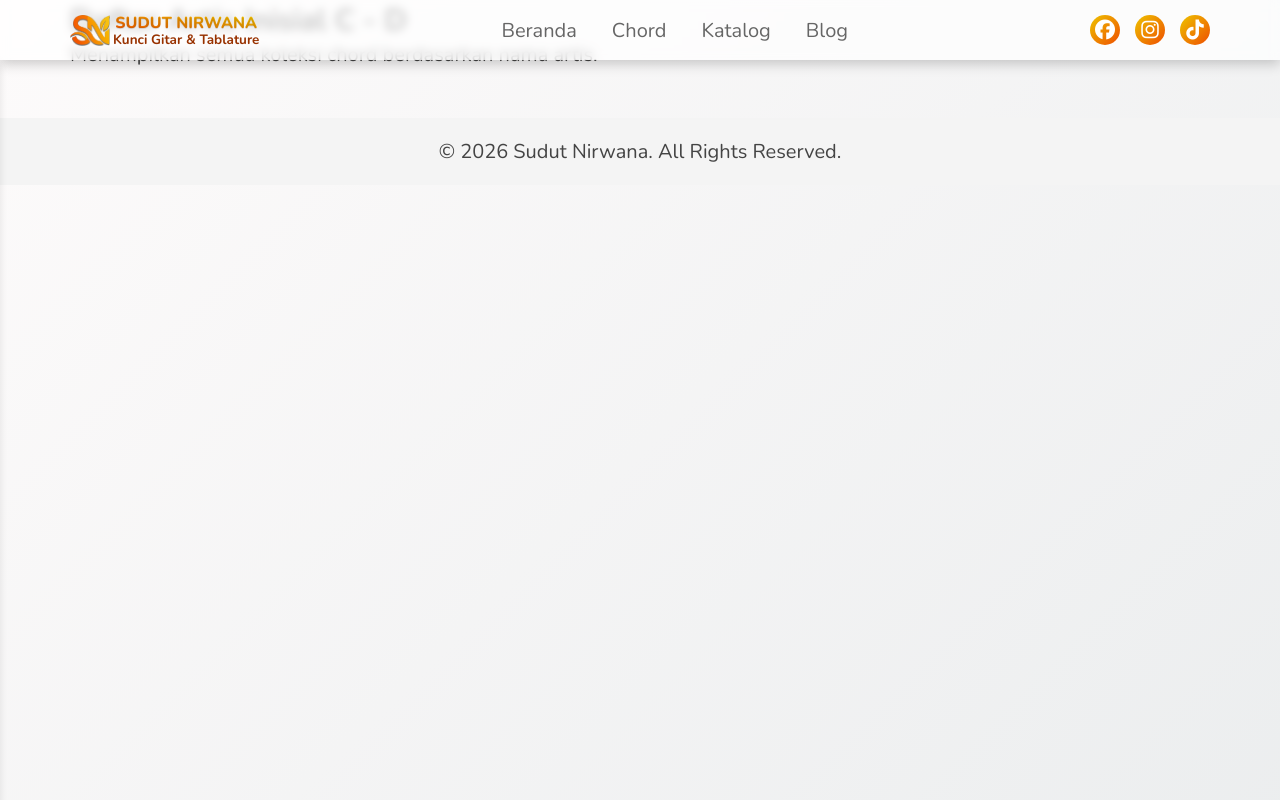
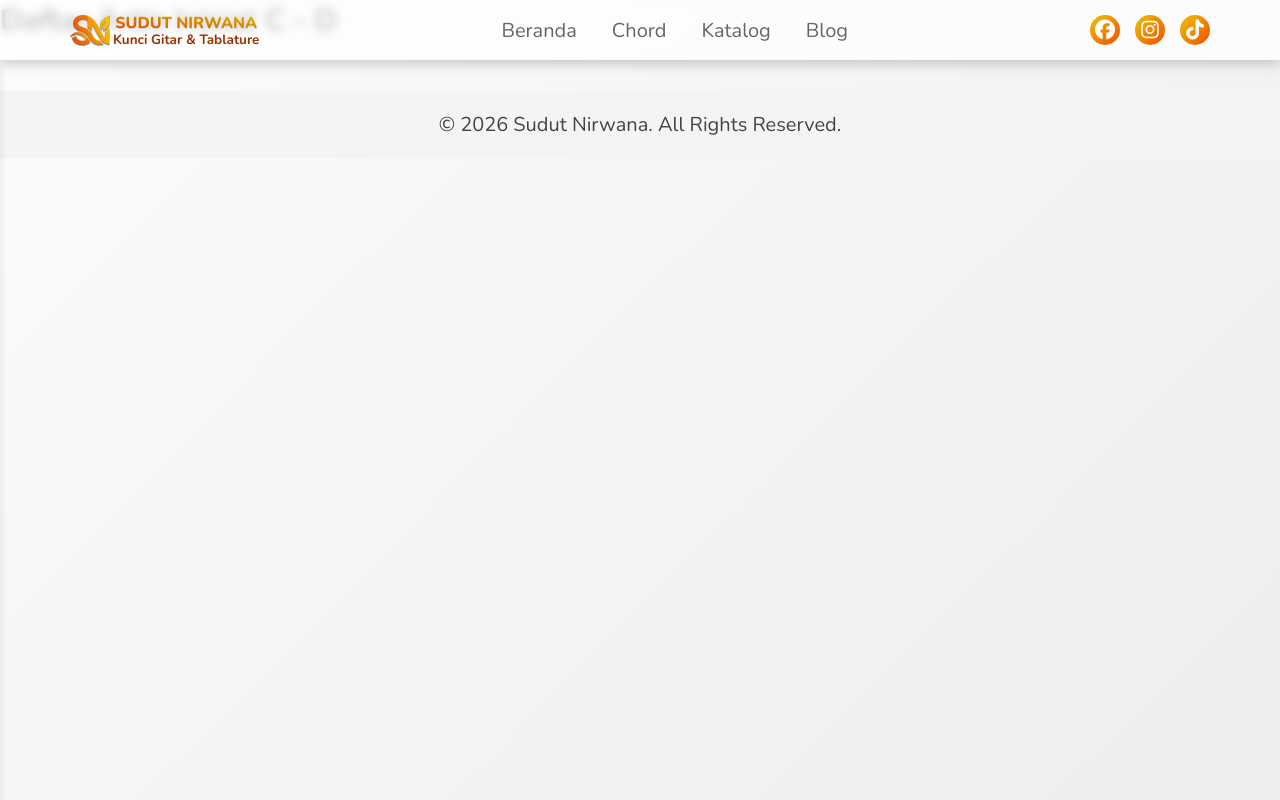
Before and after one commit to sudut-nirwana/sudut-nirwana-main, a Jekyll site: the page built from artis/c-d.md, in a window 1280 px wide. Shown: the top 800 px of the page. Built offline with Jekyll 4.4.1, drawn with Linux system fonts in a browser that asks for light colours.

Commit message:
Update c-d.md

```diff
--- a/artis/c-d.md
+++ b/artis/c-d.md
@@ -1,28 +1,5 @@
 ---
-layout: default
-title: "Chord Gitar Artis C - D"
+layout: daftar-artis
+title: "C - D"
 permalink: /artis/c-d/
 ---
-<link rel="stylesheet" href="{{ '/assets/css/chord-style.css' | relative_url }}">
-<div class="container alphabet-page">
-  <div class="section-header">
-    <h2 class="reveal up">Daftar Artis <strong>Inisial C - D</strong></h2>
-    <p class="reveal up">Menampilkan semua koleksi chord berdasarkan nama artis.</p>
-  </div>
-
-  <div class="chord-grid-container reveal up">
-    {% assign sorted_chords = site.chord | sort: "artist" %}
-    {% for item in sorted_chords %}
-      {% assign initial = item.artist | slice: 0 | upcase %}
-      {% if initial == "C" or initial == "D" %}
-        <div class="chord-item-card">
-          <a href="{{ item.url | relative_url }}">
-            <span class="artist-name">{{ item.artist }}</span>
-            <span class="song-title">{{ item.title }}</span>
-            <span class="view-chord">Lihat Chord →</span>
-          </a>
-        </div>
-      {% endif %}
-    {% endfor %}
-  </div>
-</div>
```
